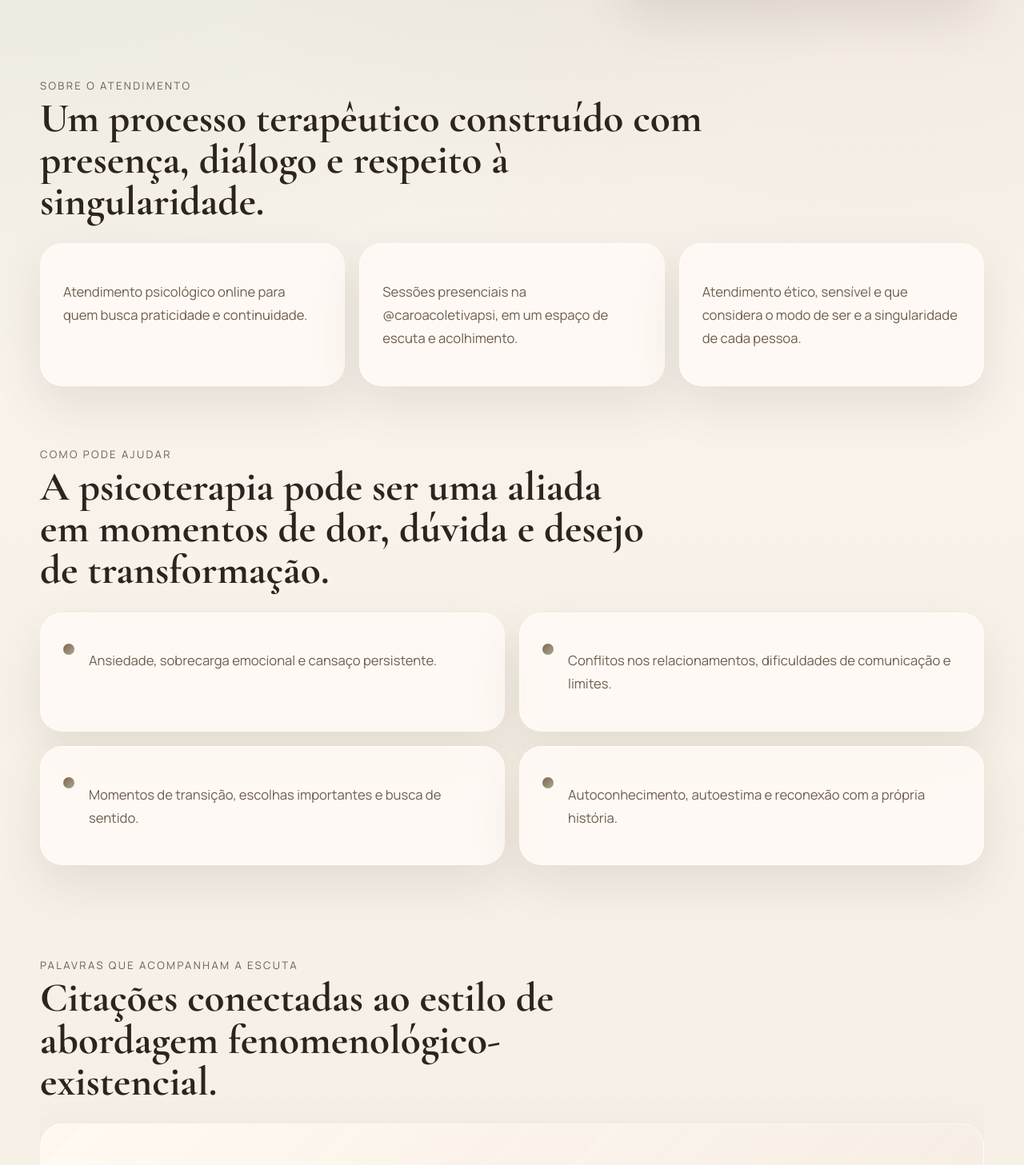
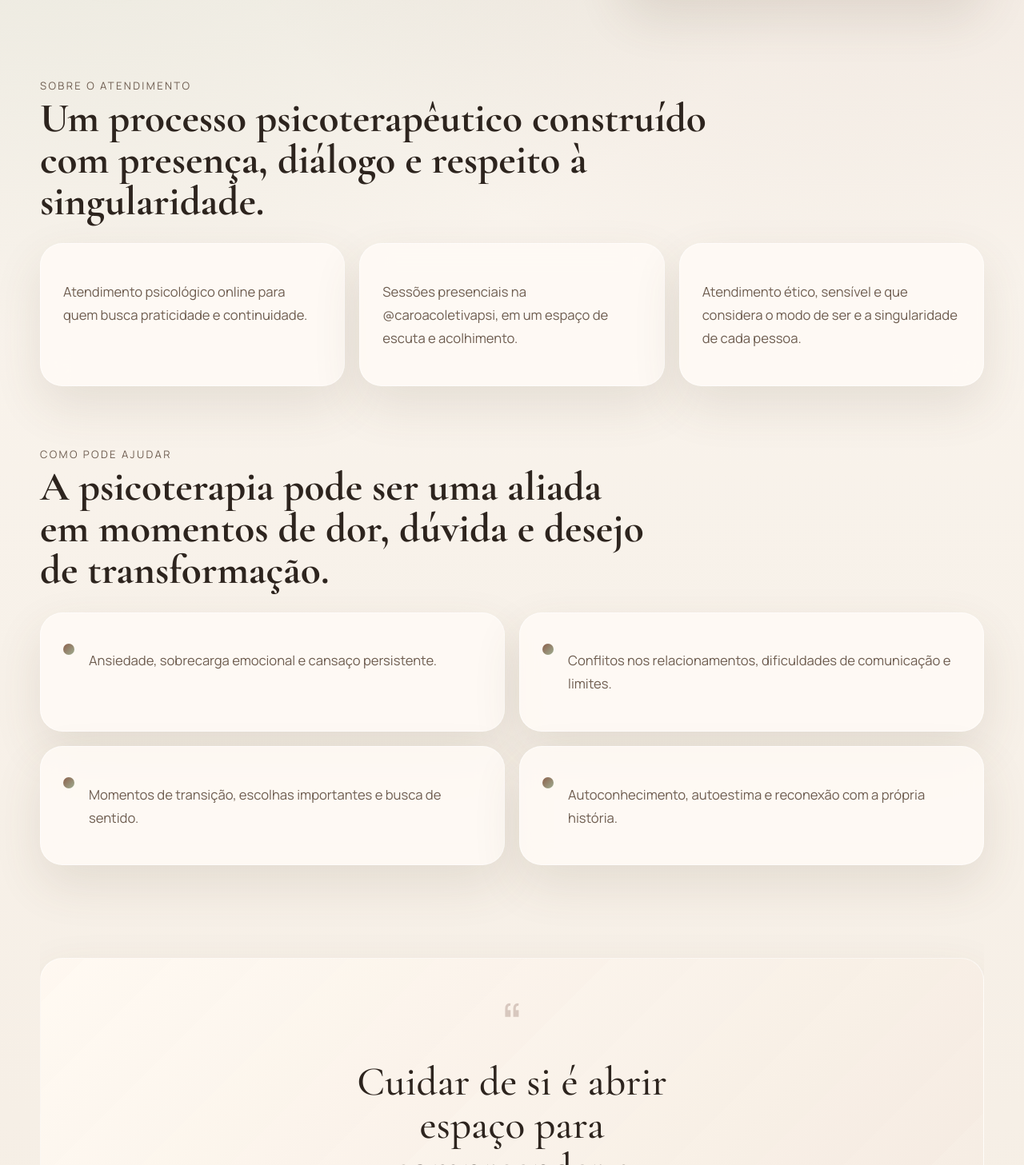
Before and after one commit to kiograco/site.psi, a React (Vite) app: page / in a window 1280 px wide. Shown: the part 1033-2490 px from the top of the page at 80% size. Built offline with nearby package versions, Linux system fonts and the light colour scheme.

Commit message:
fix: correções solicitadas

```diff
--- a/src/App.jsx
+++ b/src/App.jsx
@@ -15,7 +15,7 @@ const quotes = [
     author: 'Clínica do encontro',
   },
   {
-    text: 'Na terapia, o sofrimento não precisa ser enfrentado em solidão: ele pode ser olhado com cuidado e linguagem.',
+    text: 'Na terapia, o sofrimento não precisa ser enfrentado em solidão: ele pode ser olhado com o cuidado que cada história precisa.',
     author: 'Processo terapêutico',
   },
 ];
@@ -124,7 +124,7 @@ function App() {
         <section className="section intro">
           <div className="section-heading">
             <p className="eyebrow">Sobre o atendimento</p>
-            <h2>Um processo terapêutico construído com presença, diálogo e respeito à singularidade.</h2>
+            <h2>Um processo psicoterapêutico construído com presença, diálogo e respeito à singularidade.</h2>
           </div>
 
           <div className="cards three-columns">
@@ -153,11 +153,6 @@ function App() {
         </section>
 
         <section className="section carousel-section">
-          <div className="section-heading narrow">
-            <p className="eyebrow">Palavras que acompanham a escuta</p>
-            <h2>Citações conectadas ao estilo de abordagem fenomenológico-existencial.</h2>
-          </div>
-
           <div className="carousel-card">
             <p className="quote-mark">“</p>
             <p className="quote-text">{quotes[activeQuote].text}</p>
```
